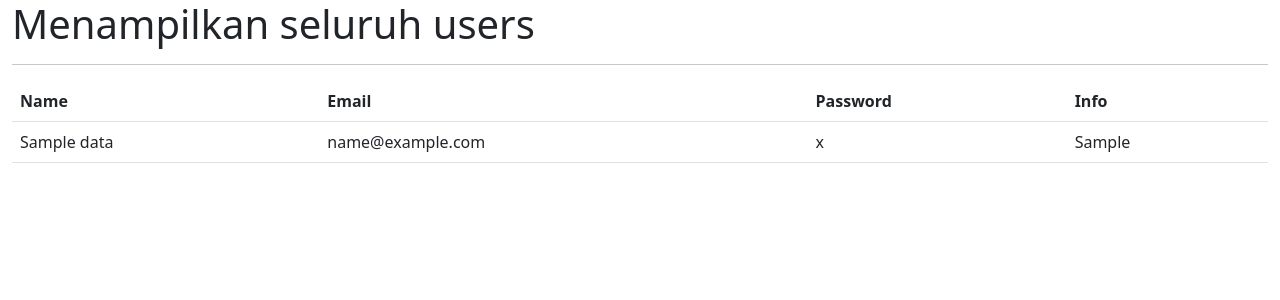
After one commit to Adipiter/CRUD-data-gawe, a CodeIgniter 4 app: template app/Views/find.php in a window 1280 px wide. The commit adds this page. Shown: the top 300 px of the page. Run offline with PHP 8.4 and a stand-in for CodeIgniter, Linux system fonts and the light colour scheme; the template is opened without the code that fills it: most values are stand-ins (such as "Sample title", 1, 10 or a date in 2020); some libraries are stand-ins or nearby versions.

Commit message:
var dump
Signed-off-by: Adipiter <miuprix@gmail.com>

```diff
--- /dev/null
+++ b/app/Views/find.php
@@ -0,0 +1,46 @@
+<!doctype html>
+<html lang="en">
+    <head>
+        <meta charset="utf-8">
+        <meta
+            name="viewport"
+            content="width=device-width, initial-scale=1, shrink-to-fit=no">
+        <meta name="description" content="jaranguda.com tutorial codeigniter4">
+        <title>Kumpulan user</title>
+
+        <!-- Bootstrap core CSS -->
+        <link
+            rel="stylesheet"
+            href="https://cdn.jsdelivr.net/npm/bootstrap@5.2.1/dist/css/bootstrap.min.css">
+    </head>
+    <body>
+
+        <main role="main" class="container-fluid">
+
+            <h1>Menampilkan seluruh users</h1>
+            <hr>
+
+            <table class="table">
+                <tr>
+                    <th>Name</th>
+                    <th>Email</th>
+                    <th>Password</th>
+                    <th>Info</th>
+                </tr>
+
+                <?php foreach ($data as $user):
+                // var_dump($user);
+                ?>
+                <tr>
+                    <td><?php echo $user['name_user']; ?></td>
+                    <td><?php echo $user['email_user']; ?></td>
+                    <td><?php echo $user['password_user']; ?></td>
+                    <td><?php echo $user['info_user']; ?></td>
+                </tr>
+                <?php endforeach; ?>
+            </table>
+
+        </main>
+        <!-- /.container -->
+    </body>
+</html>
--- a/app/Views/gawe/index.php
+++ b/app/Views/gawe/index.php
@@ -38,6 +38,7 @@
         </thead>
         <tbody>
             <?php foreach ($gawe as $key => $value) : ?>
+            <!-- <?= var_dump($value); ?> -->
             <tr>
                 <th><?= $key= +1; ?></th>
                 <td><?= $value->name_gawe; ?></td>
```
Also changed, not shown: app/Config/Routes.php (+20 -2 lines), app/Controllers/Find.php (added, +17 -0 lines), app/Models/UserModel.php (added, +14 -0 lines).
